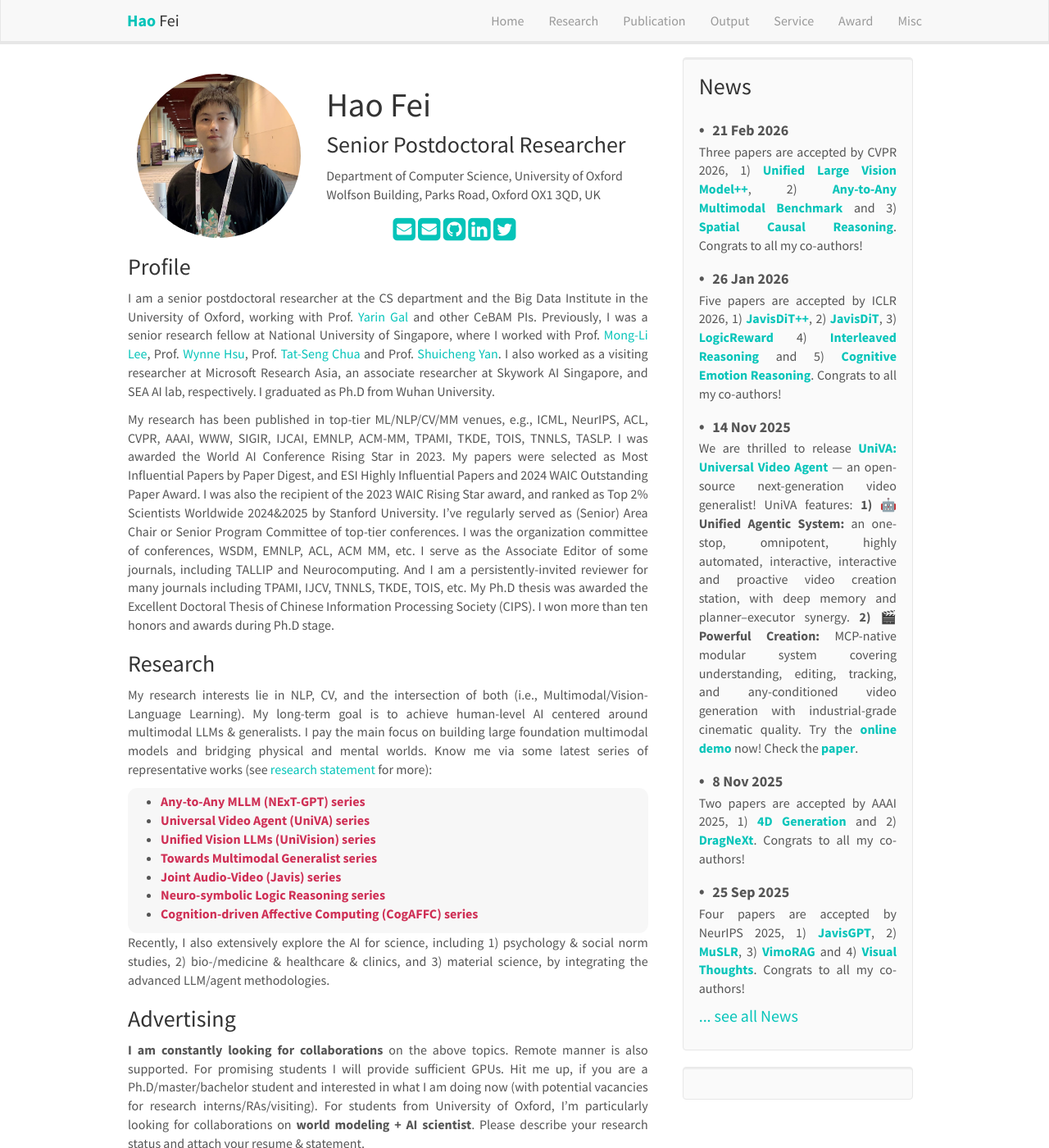
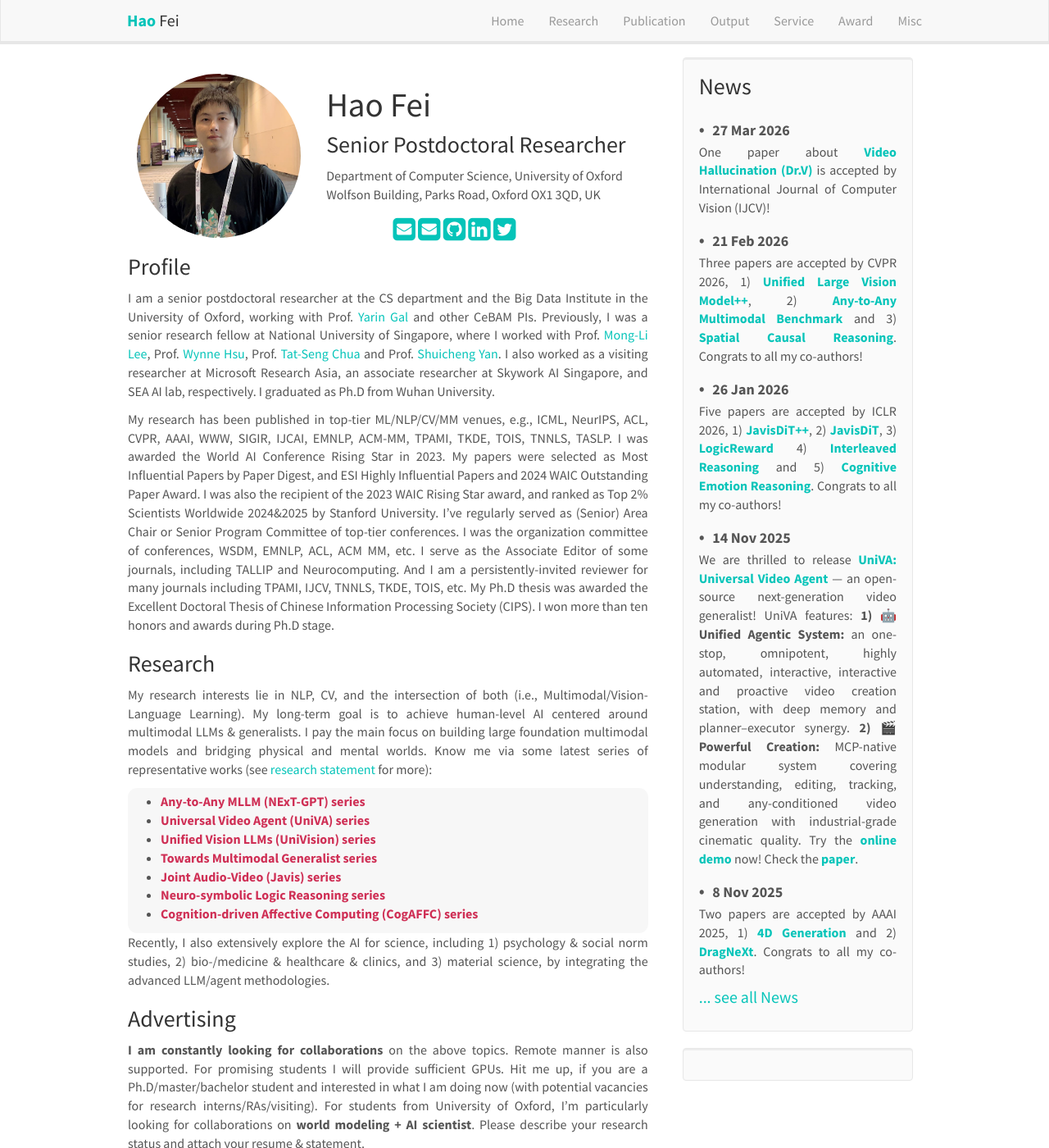
Before and after one commit to scofield7419/scofield7419.github.io, a Jekyll site: the page built from _pages/home.md, in a window 1280 px wide and 1400 px high. Shown: the whole window at 82% size. Built offline with Jekyll 4.4.1, drawn with Linux system fonts in a browser that asks for light colours; nearby versions of some CDN libraries; comment, search, counter and statistics services are not loaded; a style sheet for code colours, icons or effects is not loaded.

Commit message:
Update news.yml

```diff
--- a/_data/news.yml
+++ b/_data/news.yml
@@ -1,3 +1,6 @@
+
+- date: 27 Mar 2026
+  headline: "One paper about [**Video Hallucination (Dr.V)**](https://arxiv.org/abs/2509.11866) is accepted by International Journal of Computer Vision (IJCV)!"
 
 
 - date: 21 Feb 2026
```
